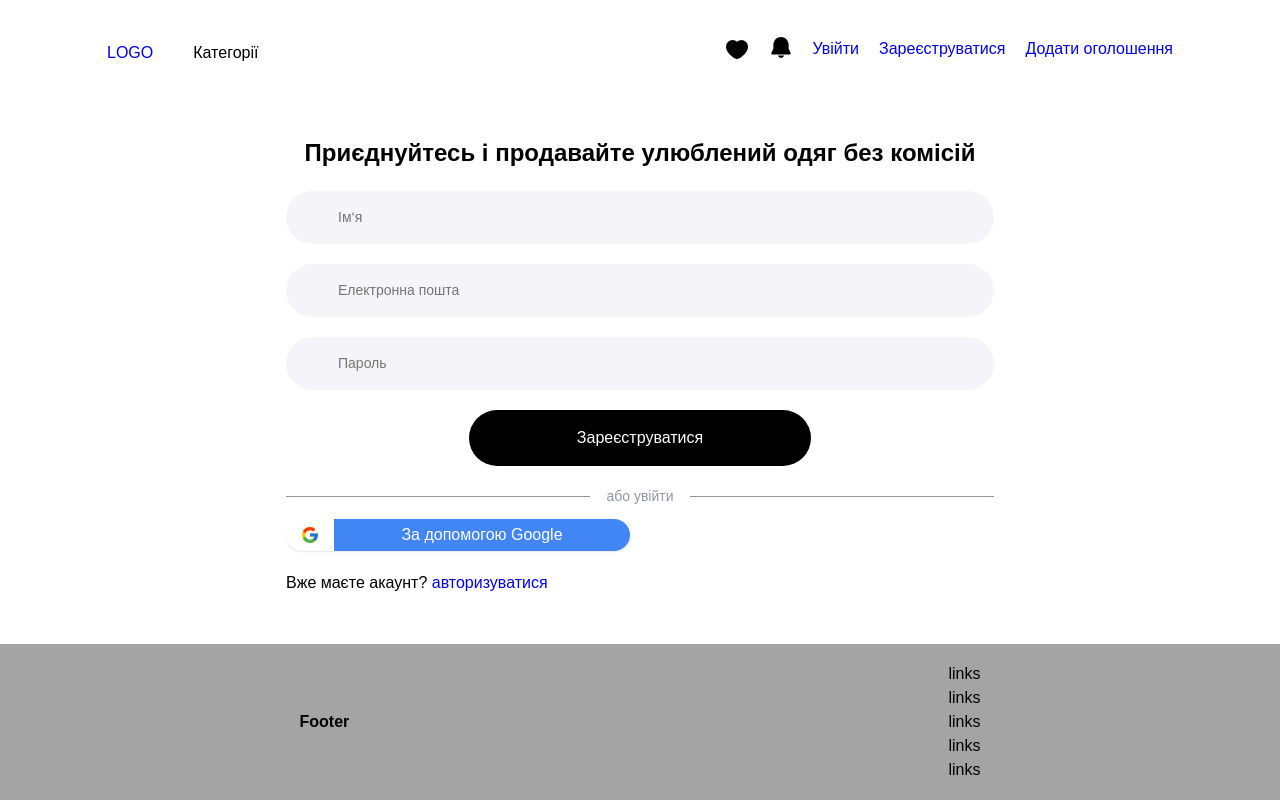
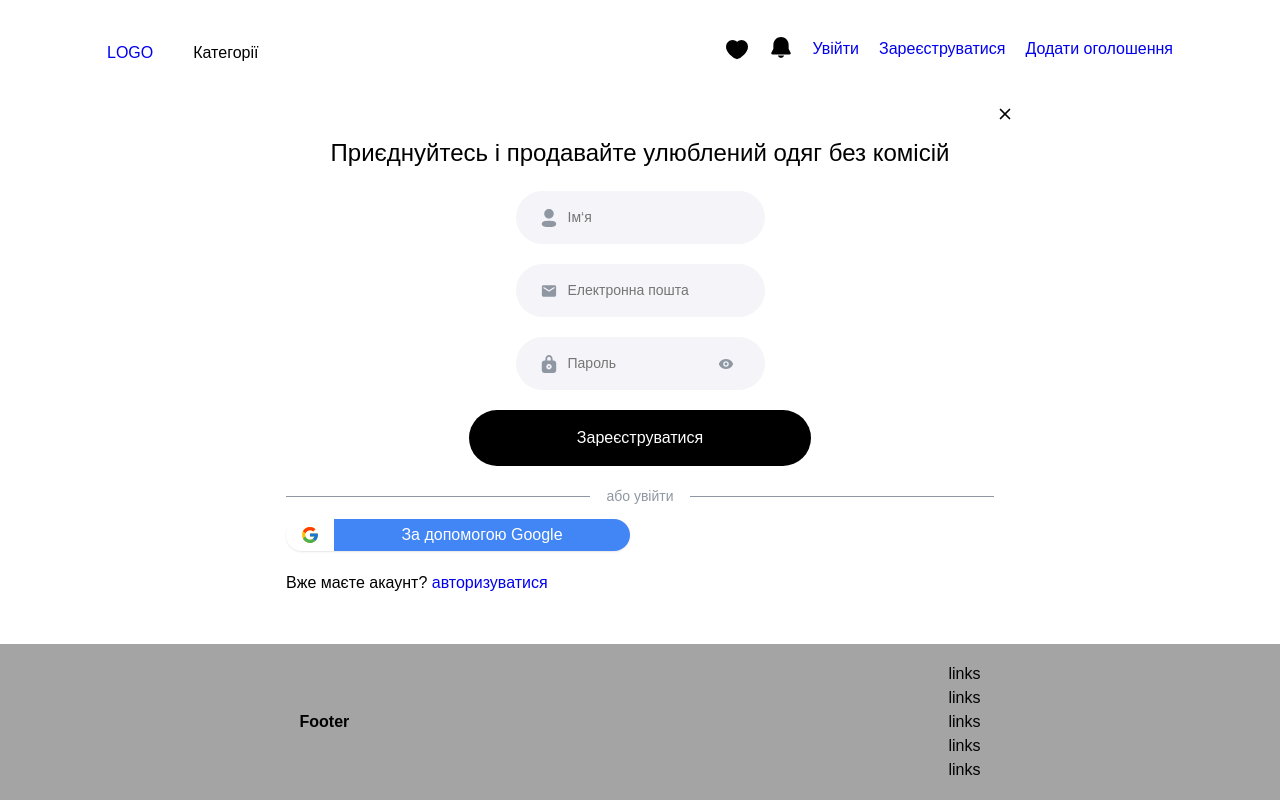
Before and after one commit to ClothesMarketplace/clothes-marketplace-frontend, a React (Vite) app: page /registration in a window 1280 px wide. Built offline with nearby package versions, Linux system fonts and the light colour scheme.

Commit message:
working on signup form markup

```diff
--- /dev/null
+++ b/src/components/auth/FormItem/FormItem.module.css
@@ -0,0 +1,50 @@
+.wrapper {
+  position: relative;
+  .label {
+    width: 100%;
+    .input {
+      width: 100%;
+      padding: 16px 16px 16px 52px;
+      border: none;
+      border-radius: 50px;
+      font-size: 14px;
+      background-color: var(--gray-input-bg);
+
+      &:focus {
+        outline: none;
+        border: 1px solid var(--black);
+        color: var(--black);
+      }
+    }
+  }
+  .icon {
+    position: absolute;
+    left: 24px;
+    top: 50%;
+    translate: 0 -50%;
+  }
+
+  .eyeBtn {
+    display: flex;
+    align-items: center;
+    justify-content: center;
+    position: absolute;
+    right: 24px;
+    top: 50%;
+    translate: 0 -50%;
+    background-color: transparent;
+    border: none;
+    cursor: pointer;
+    padding: 6px;
+
+    .iconEye {
+      transition: all 0.3s ease-in-out;
+    }
+
+    &:hover {
+      .iconEye {
+        scale: 1.2;
+      }
+    }
+  }
+}
--- /dev/null
+++ b/src/components/auth/FormItem/FormItem.tsx
@@ -0,0 +1,53 @@
+import { ErrorMessage, Field } from "formik";
+import sprite from "../../../assets/icons/sprite.svg";
+import css from "./FormItem.module.css";
+
+interface InputProps {
+  type: "text" | "email" | "password";
+  name: string;
+  placeholder: string;
+  iconId: string;
+  togglePasswordVisibility?: () => void;
+}
+
+const FormItem: React.FC<InputProps> = ({
+  type,
+  name,
+  placeholder,
+  iconId,
+  togglePasswordVisibility,
+}: InputProps) => {
+  return (
+    <div className={css.wrapper}>
+      <label className={css.label}>
+        <Field
+          className={css.input}
+          type={type}
+          name={name}
+          placeholder={placeholder}
+          autoComplete="off"
+        />
+        <ErrorMessage className={css.errorMsg} name={name} component="span" />
+      </label>
+
+      <svg className={css.icon} width="18" height="18">
+        <use href={`${sprite}#${iconId}`}></use>
+      </svg>
+
+      {name === "password" && (
+        <button
+          className={css.eyeBtn}
+          onClick={togglePasswordVisibility}
+          aria-label="Toggle password visibility"
+          type="button"
+        >
+          <svg className={css.iconEye} width="18" height="18">
+            <use href={`${sprite}#eye`}></use>
+          </svg>
+        </button>
+      )}
+    </div>
+  );
+};
+
+export default FormItem;
--- a/src/components/auth/RegistrationForm/RegistrationForm.module.css
+++ b/src/components/auth/RegistrationForm/RegistrationForm.module.css
@@ -1,4 +1,8 @@
+.wrapper {
+  position: relative;
+
   .title {
+    font-weight: 500;
     text-align: center;
     text-wrap: balance;
     font-size: 24px;
@@ -11,22 +15,5 @@
     align-items: center;
     gap: 20px;
     margin-bottom: 20px;
-
-  .label {
-    width: 100%;
-    .input {
-      width: 100%;
-      padding: 16px 16px 16px 52px;
-      border: none;
-      border-radius: 50px;
-      font-size: 14px;
-      background-color: var(--gray-input-bg);
-
-      &:focus {
-        outline: none;
-        border: 1px solid var(--black);
-        color: var(--black);
   }
 }
-  }
-}
--- a/src/components/auth/RegistrationForm/RegistrationForm.tsx
+++ b/src/components/auth/RegistrationForm/RegistrationForm.tsx
@@ -1,14 +1,18 @@
-import { ErrorMessage, Field, Form, Formik, FormikHelpers } from "formik";
+import { Form, Formik, FormikHelpers } from "formik";
 import { register } from "../../../redux/auth/operations";
 import { useAppDispatch } from "../../../redux/store";
 import css from "./RegistrationForm.module.css";
-import { Link } from "react-router-dom";
-import sprite from "../../../assets/icons/sprite.svg";
+import { Link, useNavigate } from "react-router-dom";
 import Button from "../../commonComponents/Button/Button";
 import ButtonGoogle from "../../commonComponents/ButtonGoogle/ButtonGoogle";
+import CloseButton from "../../commonComponents/CloseButton/CloseButton";
+import FormItem from "../FormItem/FormItem";
+import { useState } from "react";
 
 export const RegistrationForm: React.FC<{}> = () => {
   const dispatch = useAppDispatch();
+  const navigate = useNavigate();
+  const [type, setType] = useState<"text" | "password">("password");
 
   interface FormData {
     name: string;
@@ -27,8 +31,17 @@ export const RegistrationForm: React.FC<{}> = () => {
     actions.resetForm();
   };
 
+  const goBack = () => {
+    navigate(-1);
+  };
+
+  const togglePasswordVisibility = () => {
+    setType(type === "password" ? "text" : "password");
+  };
+
   return (
-    <>
+    <div className={css.wrapper}>
+      <CloseButton descr="Close signup form" handleClick={goBack} />
       <h1 className={css.title}>
         Приєднуйтесь і продавайте улюблений одяг без комісій
       </h1>
@@ -39,50 +52,27 @@ export const RegistrationForm: React.FC<{}> = () => {
         onSubmit={handleSubmit}
       >
         <Form className={css.form} autoComplete="off">
-          <label className={css.label}>
-            <Field
-              className={css.input}
+          <FormItem
             type="text"
             name="name"
             placeholder="Ім‘я"
-              autoComplete="off"
+            iconId="Profile"
           />
-            <ErrorMessage
-              className={css.errorMsg}
-              name="name"
-              component="span"
-            />
-          </label>
 
-          <label className={css.label}>
-            <Field
-              className={css.input}
+          <FormItem
             type="email"
             name="email"
             placeholder="Електронна пошта"
-              autoComplete="off"
+            iconId="mail"
           />
-            <ErrorMessage
-              className={css.errorMsg}
-              name="email"
-              component="span"
-            />
-          </label>
 
-          <label className={css.label}>
-            <Field
-              className={css.input}
-              type="password"
+          <FormItem
+            type={type}
             name="password"
             placeholder="Пароль"
-              autoComplete="off"
+            iconId="lock"
+            togglePasswordVisibility={togglePasswordVisibility}
           />
-            <ErrorMessage
-              className={css.errorMsg}
-              name="password"
-              component="span"
-            />
-          </label>
 
           <Button text="Зареєструватися" type="submit" />
         </Form>
@@ -93,6 +83,6 @@ export const RegistrationForm: React.FC<{}> = () => {
       <p>
         Вже маєте акаунт? <Link to="/login">авторизуватися</Link>
       </p>
-    </>
+    </div>
   );
 };
--- /dev/null
+++ b/src/components/commonComponents/CloseButton/CloseButton.module.css
@@ -0,0 +1,22 @@
+.closeBtn {
+  padding: 6px;
+  display: flex;
+  align-items: center;
+  justify-content: center;
+  background-color: transparent;
+  border: none;
+  position: absolute;
+  top: -36px;
+  right: -26px;
+
+  .icon {
+    stroke: var(--black);
+    transition: all 0.3s ease-in-out;
+  }
+
+  &:hover {
+    .icon {
+      scale: 1.2;
+    }
+  }
+}
--- /dev/null
+++ b/src/components/commonComponents/CloseButton/CloseButton.tsx
@@ -0,0 +1,27 @@
+import css from "./CloseButton.module.css";
+import sprite from "../../../assets/icons/sprite.svg";
+
+interface ButtonProps {
+  handleClick: () => void;
+  descr: string;
+}
+
+const CloseButton: React.FC<ButtonProps> = ({
+  descr,
+  handleClick,
+}: ButtonProps) => {
+  return (
+    <button
+      className={css.closeBtn}
+      aria-label={descr}
+      type="button"
+      onClick={handleClick}
+    >
+      <svg className={css.icon} width="18" height="18">
+        <use href={`${sprite}#close`}></use>
+      </svg>
+    </button>
+  );
+};
+
+export default CloseButton;
```
Also changed, not shown: src/assets/icons/sprite.svg. Lines whose indentation alone changed are shown as unchanged.
